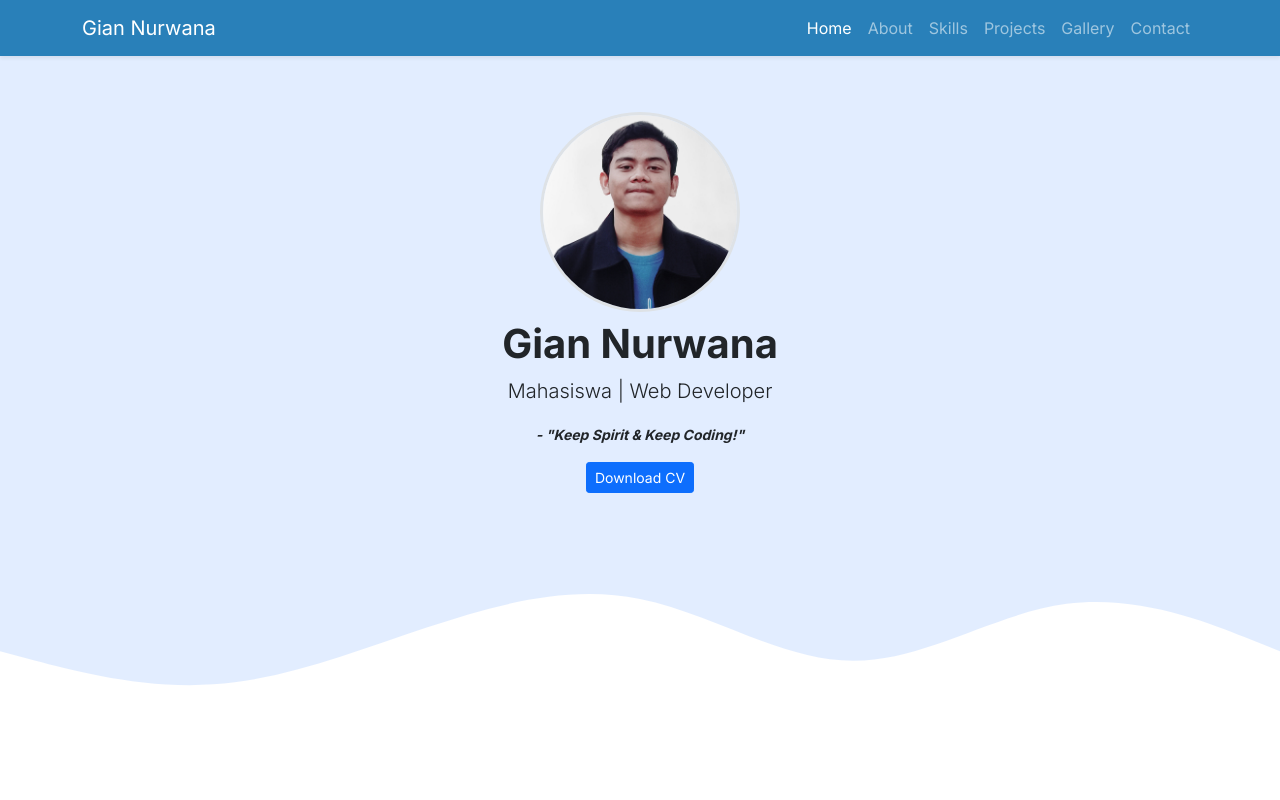
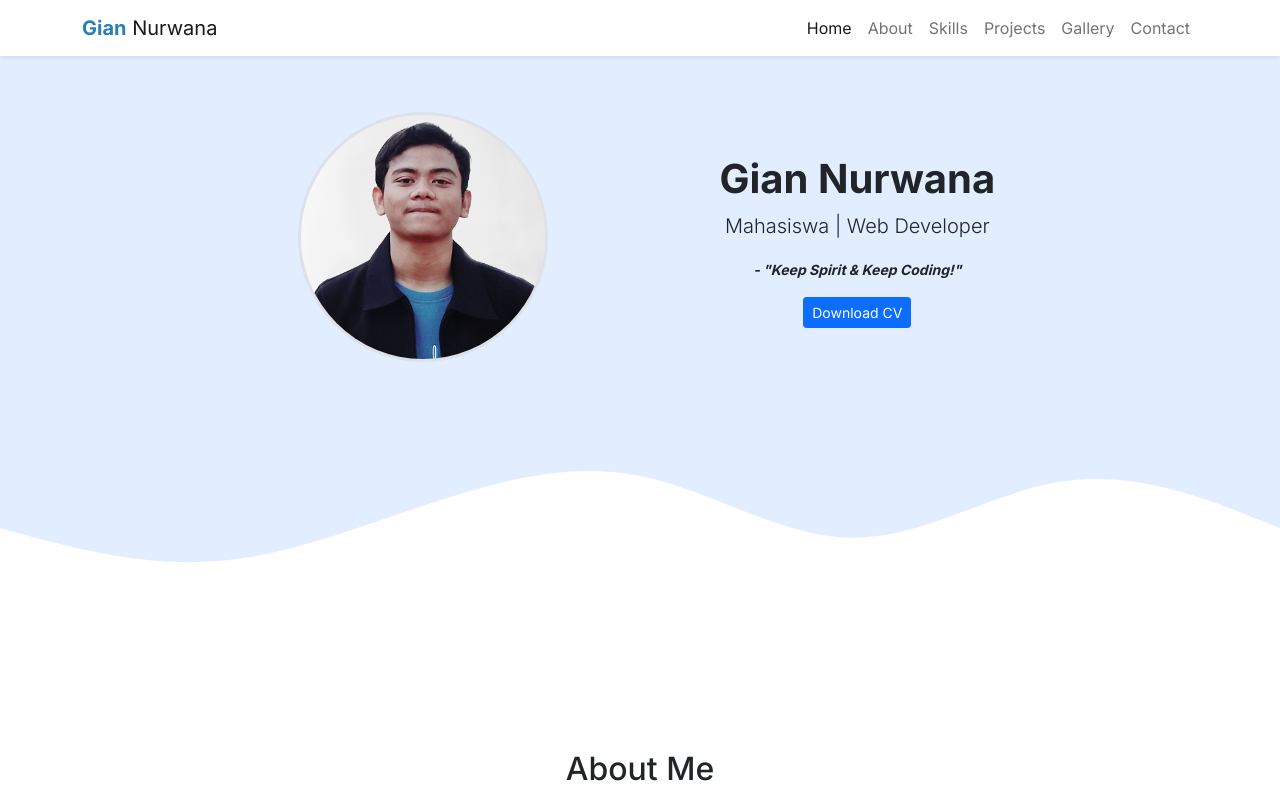
Before and after one commit to giannurwana19/giannurwana19.github.io, a website: page index.html in a window 1280 px wide. Shown: the top 800 px of the page. Drawn offline with nearby package versions, Linux system fonts and the light colour scheme.

Commit message:
change color navbar to white, jumbotron to 2 column

```diff
--- a/assets/css/style.css
+++ b/assets/css/style.css
@@ -7,6 +7,15 @@
 
 .bg-light-blue {
   background-color: #2980b9;
+}
+
+.avatar:hover {
+  transition: 0.3s;
+  box-shadow: rgba(0, 0, 0, 0.35) 0px 5px 15px;
+}
+
+.text-light-blue {
+  color: #2980b9;
 }
 
 .jumbotron {
--- a/index.html
+++ b/index.html
@@ -48,9 +48,9 @@
 
 <body id="home">
   <!-- Navbar -->
-  <nav class="navbar navbar-expand-lg navbar-dark bg-light-blue fixed-top shadow-sm">
+  <nav class="navbar navbar-expand-lg navbar-light bg-white shadow fixed-top shadow-sm">
     <div class="container">
-      <a class="navbar-brand" href="#home">Gian Nurwana</a>
+      <a class="navbar-brand" href="#home"><span class="text-light-blue fw-bold">Gian</span> Nurwana</a>
       <button class="navbar-toggler" type="button" data-bs-toggle="collapse" data-bs-target="#navbarNavAltMarkup"
         aria-controls="navbarNavAltMarkup" aria-expanded="false" aria-label="Toggle navigation">
         <span class="navbar-toggler-icon"></span>
@@ -71,8 +71,12 @@
 
   <!-- jumbotron -->
   <section class="jumbotron text-center">
-    <img src="assets/img/profile/avatar-gian.png" class="rounded-circle border border-3 mb-2" alt="Gian Nurwana"
-      width="200">
+    <div class="row justify-content-center align-items-center">
+      <div class="col-md-4">
+        <img src="assets/img/profile/avatar-gian.png" class="rounded-circle avatar border border-3 mb-4"
+          alt="Gian Nurwana" width="250">
+      </div>
+      <div class="col-md-4">
         <h1 class="display-6 fw-bold">GN</h2>
           <p class="lead">Seorang...</p>
           <div>
@@ -80,6 +84,8 @@
           </div>
           <a href="https://drive.google.com/file/d/1EXYZI8oB0JPAjZzXek2v8nlv6g-irsg4/view?usp=sharing"
             class="btn btn-primary btn-sm my-3" target="_blank">Download CV</a>
+      </div>
+    </div>
     <svg xmlns="http://www.w3.org/2000/svg" viewBox="0 0 1440 320">
       <path fill="#fff" fill-opacity="1"
         d="M0,160L40,170.7C80,181,160,203,240,197.3C320,192,400,160,480,133.3C560,107,640,85,720,101.3C800,117,880,171,960,170.7C1040,171,1120,117,1200,106.7C1280,96,1360,128,1400,144L1440,160L1440,320L1400,320C1360,320,1280,320,1200,320C1120,320,1040,320,960,320C880,320,800,320,720,320C640,320,560,320,480,320C400,320,320,320,240,320C160,320,80,320,40,320L0,320Z">
```
Lines whose indentation alone changed are shown as unchanged.
